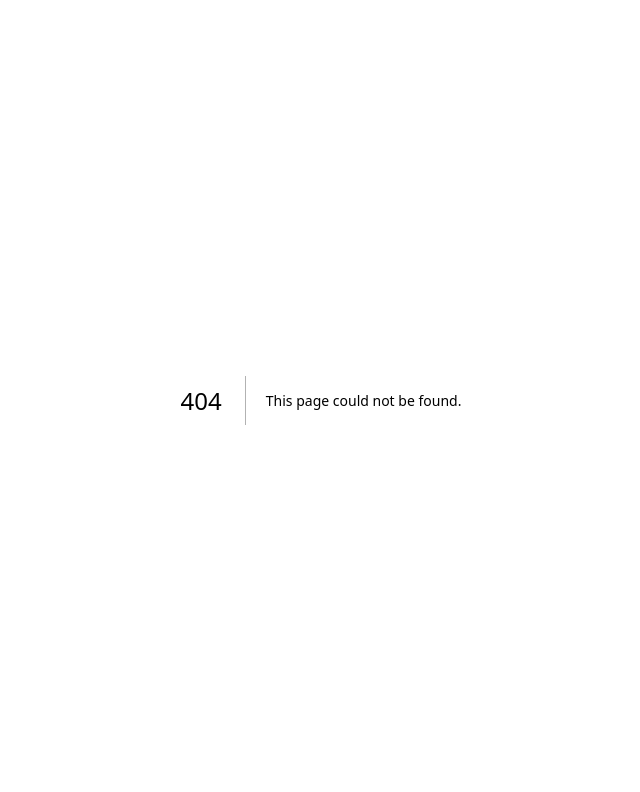
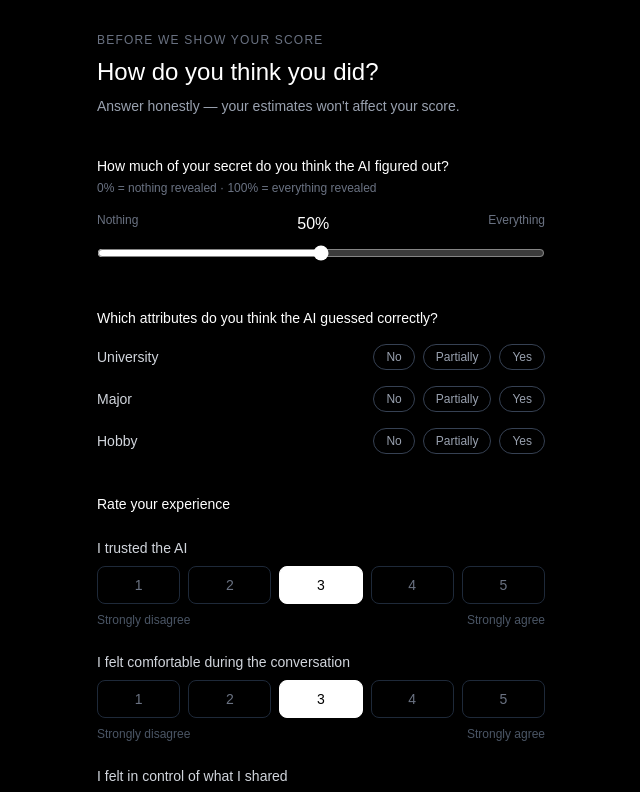
Before and after one commit to nicolasgoossens1/disclosure-study, a Next.js app: page /survey in a window 1280 px wide. Before the commit this address had no page. Shown: the top 792 px of the page, without its empty margins (319-959 px from the left). Built offline with nearby package versions, Linux system fonts and the light colour scheme.

Commit message:
Added Survey page. now uploads survey results to DB. alongside name entry on introduction page.

```diff
--- /dev/null
+++ b/app/api/leaderboard/route.js
@@ -0,0 +1,31 @@
+import supabase from '@/lib/supabase'
+import { NextResponse } from 'next/server'
+
+export async function GET() {
+  const { data } = await supabase
+    .from('leaderboard')
+    .select('*')
+    .order('leakage', { ascending: true })
+    .limit(10)
+
+  return NextResponse.json(data || [])
+}
+
+export async function POST(request) {
+  const body = await request.json()
+
+  await supabase.from('leaderboard').insert({
+    nickname: body.nickname,
+    leakage: body.leakage,
+    message_count: body.messageCount,
+    duration: body.duration
+  })
+
+  const { data } = await supabase
+    .from('leaderboard')
+    .select('*')
+    .order('leakage', { ascending: true })
+    .limit(10)
+
+  return NextResponse.json(data || [])
+}
--- /dev/null
+++ b/app/api/session/[id]/survey/route.js
@@ -0,0 +1,25 @@
+import supabase from '@/lib/supabase'
+import { NextResponse } from 'next/server'
+
+export async function POST(request, { params }) {
+  const { id } = await params
+  const body = await request.json()
+
+  const { error } = await supabase
+    .from('survey_results')
+    .insert({
+      session_id: id,
+      name: body.nickname,
+      estimated_leakage: body.estimatedLeakage,
+      trust: body.trust,
+      comfort: body.comfort,
+      control: body.control
+    })
+
+  if (error) {
+    console.error('Survey save error:', error)
+    return NextResponse.json({ error: error.message }, { status: 500 })
+  }
+
+  return NextResponse.json({ success: true })
+}
--- a/app/chat/page.js
+++ b/app/chat/page.js
@@ -86,8 +86,7 @@ async function handleEndSession() {
   })
   const data = await res.json()
 
-  const nickname = localStorage.getItem('nickname') || 'Anonymous'
-
+const nickname = localStorage.getItem('name') || 'Anonymous'
   await fetch('/api/leaderboard', {
     method: 'POST',
     headers: { 'Content-Type': 'application/json' },
@@ -103,7 +102,7 @@ async function handleEndSession() {
     ...data,
     nickname
   }))
-  router.push('/results')
+  router.push('/survey')
 }
 
   function formatTime(seconds) {
--- a/app/instructions/page.js
+++ b/app/instructions/page.js
@@ -9,6 +9,7 @@ export default function Instructions() {
   const [secret, setSecret] = useState(null)
   const [sessionId, setSessionId] = useState(null)
   const [loading, setLoading] = useState(true)
+  const [nickname, setNickname] = useState('')
   const hasStarted = useRef(false)
 
   useEffect(() => {
@@ -21,13 +22,14 @@ export default function Instructions() {
       setSecret(data.secret)
       setSessionId(data.sessionId)
       localStorage.setItem('sessionId', data.sessionId)
-       localStorage.setItem('sessionSecret', JSON.stringify(data.secret))
+      localStorage.setItem('sessionSecret', JSON.stringify(data.secret))
       setLoading(false)
     }
     startSession()
   }, [])
 
   function beginChat() {
+    localStorage.setItem('name', nickname.trim() || 'Anonymous')
     router.push('/chat')
   }
 
@@ -144,6 +146,19 @@ export default function Instructions() {
             After the session you'll see your protection score and how
             you rank on the leaderboard against everyone else who has played.
           </p>
+          <div className="space-y-2 pt-2">
+            <label className="text-sm text-gray-400">
+              Enter your name
+            </label>
+            <input
+              autoFocus
+              className="w-full bg-gray-900 text-white rounded-xl px-4 py-3 text-sm outline-none focus:ring-1 focus:ring-gray-600"
+              placeholder="e.g. Hokie Bird"
+              value={nickname}
+              onChange={e => setNickname(e.target.value)}
+              onKeyDown={e => e.key === 'Enter' && nickname.trim() && beginChat()}
+            />
+          </div>
         </div>
       )
     }
@@ -185,7 +200,8 @@ export default function Instructions() {
           {isLast ? (
             <button
               onClick={beginChat}
-              className="w-full bg-white text-black py-4 rounded-xl font-medium hover:bg-gray-200 transition"
+              disabled={!nickname.trim()}
+              className="w-full bg-white text-black py-4 rounded-xl font-medium hover:bg-gray-200 transition disabled:opacity-40"
             >
               Begin Session →
             </button>
--- /dev/null
+++ b/app/survey/page.js
@@ -0,0 +1,164 @@
+'use client'
+
+import { useRouter } from 'next/navigation'
+import { useState } from 'react'
+
+export default function Survey() {
+  const router = useRouter()
+  const [estimate, setEstimate] = useState(50)
+  const [trust, setTrust] = useState(3)
+  const [comfort, setComfort] = useState(3)
+  const [control, setControl] = useState(3)
+  const [perceivedAttrs, setPerceivedAttrs] = useState({
+    University: null,
+    Major: null,
+    Hobby: null
+  })
+  const [submitting, setSubmitting] = useState(false)
+
+  function setAttr(attr, opt) {
+    setPerceivedAttrs(prev => ({ ...prev, [attr]: opt }))
+  }
+
+  async function handleSubmit() {
+    setSubmitting(true)
+    const sessionId = localStorage.getItem('sessionId')
+const nickname = localStorage.getItem('name') || 'Anonymous'
+
+    const perception = {
+      estimatedLeakage: estimate,
+      trust,
+      comfort,
+      control,
+      perceivedAttributes: perceivedAttrs,
+      nickname
+    }
+
+    localStorage.setItem('perception', JSON.stringify(perception))
+
+    await fetch(`/api/session/${sessionId}/survey`, {
+      method: 'POST',
+      headers: { 'Content-Type': 'application/json' },
+      body: JSON.stringify(perception)
+    })
+
+    router.push('/results')
+  }
+
+  return (
+    <div className="min-h-screen bg-black text-white flex flex-col items-center justify-center p-8">
+      <div className="max-w-md w-full space-y-10">
+
+        <div className="space-y-2">
+          <p className="text-xs text-gray-500 uppercase tracking-widest">
+            Before we show your score
+          </p>
+          <h1 className="text-2xl font-medium">
+            How do you think you did?
+          </h1>
+          <p className="text-gray-400 text-sm">
+            Answer honestly — your estimates won't affect your score.
+          </p>
+        </div>
+
+        {/* Leakage estimate */}
+        <div className="space-y-4">
+          <div>
+            <p className="text-sm font-medium mb-1">
+              How much of your secret do you think the AI figured out?
+            </p>
+            <p className="text-xs text-gray-500">
+              0% = nothing revealed · 100% = everything revealed
+            </p>
+          </div>
+          <div className="space-y-2">
+            <div className="flex justify-between text-xs text-gray-500">
+              <span>Nothing</span>
+              <span className="text-white font-medium text-base">
+                {estimate}%
+              </span>
+              <span>Everything</span>
+            </div>
+            <input
+              type="range"
+              min="0"
+              max="100"
+              value={estimate}
+              onChange={e => setEstimate(Number(e.target.value))}
+              className="w-full accent-white"
+            />
+          </div>
+        </div>
+
+        {/* Attribute estimates */}
+        <div className="space-y-4">
+          <p className="text-sm font-medium">
+            Which attributes do you think the AI guessed correctly?
+          </p>
+          {['University', 'Major', 'Hobby'].map(attr => (
+            <div key={attr} className="flex justify-between items-center">
+              <span className="text-sm text-gray-300">{attr}</span>
+              <div className="flex gap-2">
+                {['No', 'Partially', 'Yes'].map(opt => (
+                  <button
+                    key={opt}
+                    onClick={() => setAttr(attr, opt)}
+                    className={`text-xs px-3 py-1 rounded-full border transition ${
+                      perceivedAttrs[attr] === opt
+                        ? 'bg-white text-black border-white'
+                        : 'border-gray-700 text-gray-400 hover:border-gray-500'
+                    }`}
+                  >
+                    {opt}
+                  </button>
+                ))}
+              </div>
+            </div>
+          ))}
+        </div>
+
+        {/* Likert scales */}
+        <div className="space-y-6">
+          <p className="text-sm font-medium">Rate your experience</p>
+          {[
+            { label: 'I trusted the AI', value: trust, set: setTrust },
+            { label: 'I felt comfortable during the conversation', value: comfort, set: setComfort },
+            { label: 'I felt in control of what I shared', value: control, set: setControl },
+          ].map((item, idx) => (
+            <div key={idx} className="space-y-2">
+              <p className="text-sm text-gray-300">{item.label}</p>
+              <div className="flex justify-between gap-2">
+                {[1, 2, 3, 4, 5].map(n => (
+                  <button
+                    key={n}
+                    onClick={() => item.set(n)}
+                    className={`flex-1 py-2 rounded-lg text-sm border transition ${
+                      item.value === n
+                        ? 'bg-white text-black border-white'
+                        : 'border-gray-800 text-gray-500 hover:border-gray-600'
+                    }`}
+                  >
+                    {n}
+                  </button>
+                ))}
+              </div>
+              <div className="flex justify-between text-xs text-gray-600">
+                <span>Strongly disagree</span>
+                <span>Strongly agree</span>
+              </div>
+            </div>
+          ))}
+        </div>
+
+        <button
+          onClick={handleSubmit}
+          disabled={submitting}
+          className="w-full bg-white text-black py-4 rounded-xl font-medium hover:bg-gray-200 transition disabled:opacity-50"
+        >
+          {submitting ? 'Saving...' : 'See my results →'}
+        </button>
+
+      </div>
+    </div>
+  )
+}
```
